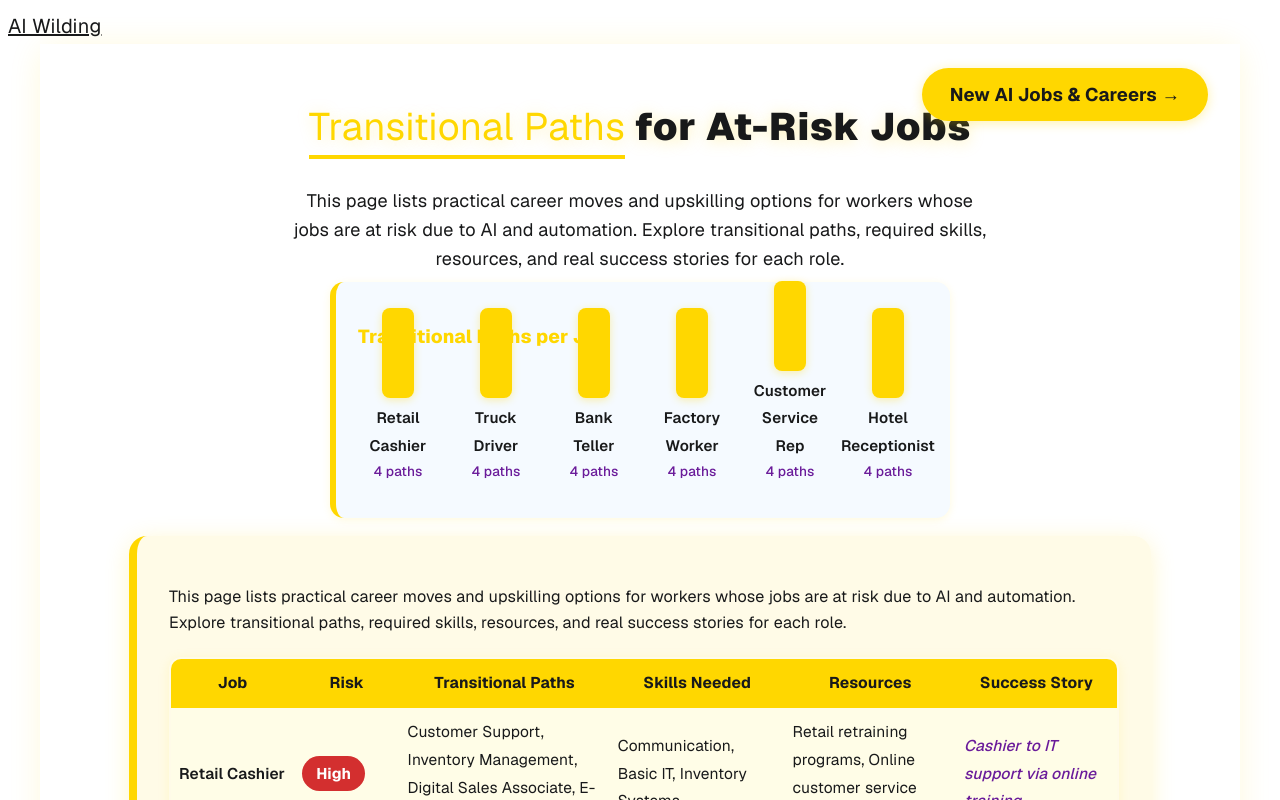
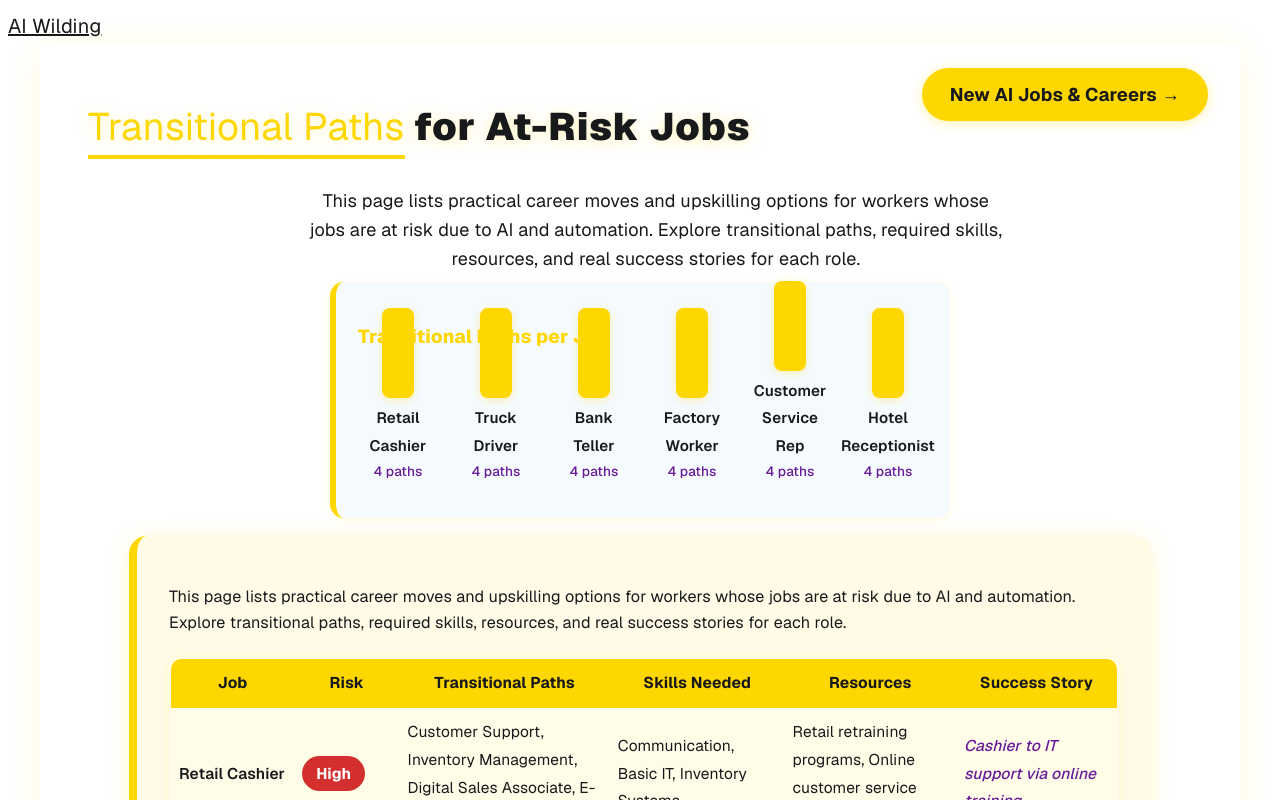
Before and after one commit to Shellzonit/auralis-sanctuary-, a Next.js app: page /transitional-paths in a window 1280 px wide. Shown: the top 800 px of the page. Built offline with nearby package versions, Linux system fonts and the light colour scheme.

Commit message:
Add left margin to header and remove duplicate title behind graph on Transitional Paths page

```diff
--- a/app/transitional-paths/page.tsx
+++ b/app/transitional-paths/page.tsx
@@ -59,10 +59,10 @@ export default function TransitionalPathsPage() {
       <a href="/new-ai-jobs" style={{position: 'absolute', top: 24, right: 32, zIndex: 20, padding: '10px 28px', background: '#ffd700', color: '#18191a', fontWeight: 700, borderRadius: 9999, boxShadow: '0 2px 12px #ffd70055', fontSize: '1.15rem', textDecoration: 'none', transition: 'all 0.2s', border: 'none'}} onMouseOver={e => {e.currentTarget.style.background='#F7F5F2';e.currentTarget.style.color='#2a1a4d';}} onMouseOut={e => {e.currentTarget.style.background='#ffd700';e.currentTarget.style.color='#18191a';}}>New AI Jobs & Careers &rarr;</a>
       {/* Move title above bar chart for better hierarchy */}
       <div style={{ width: '100%', display: 'flex', flexDirection: 'column', alignItems: 'center', marginTop: 48, marginBottom: 8 }}>
-        <h1 style={{ fontSize: "2.4rem", fontWeight: 900, color: "#18191a", margin: "0 0 8px 0", textShadow: "0 2px 16px #ffd70044", letterSpacing: 1 }}>
+        <h1 style={{ fontSize: "2.4rem", fontWeight: 900, color: "#18191a", margin: "0 0 8px 32px", textShadow: "0 2px 16px #ffd70044", letterSpacing: 1, alignSelf: 'flex-start' }}>
           <span style={{ color: '#ffd700', borderBottom: '4px solid #ffd700', paddingBottom: 4 }}>Transitional Paths</span> for At-Risk Jobs
         </h1>
-        <p style={{ color: "#18191a", fontSize: "1.13rem", marginBottom: 0, lineHeight: 1.6, maxWidth: 700, textAlign: 'center' }}>
+        <p style={{ color: "#18191a", fontSize: "1.13rem", marginBottom: 0, lineHeight: 1.6, maxWidth: 700, textAlign: 'center', marginLeft: 32 }}>
           This page lists practical career moves and upskilling options for workers whose jobs are at risk due to AI and automation. Explore transitional paths, required skills, resources, and real success stories for each role.
         </p>
       </div>
```
